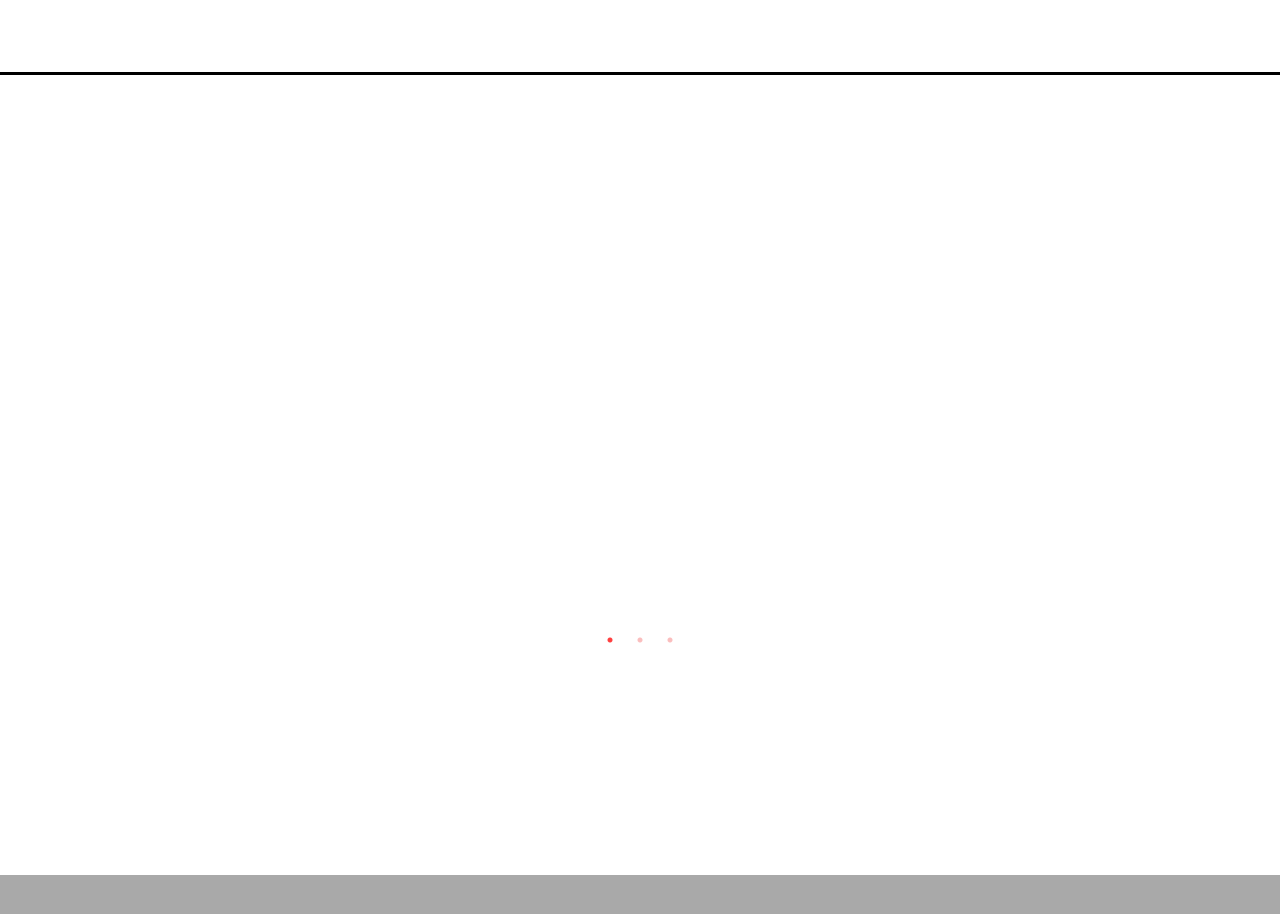
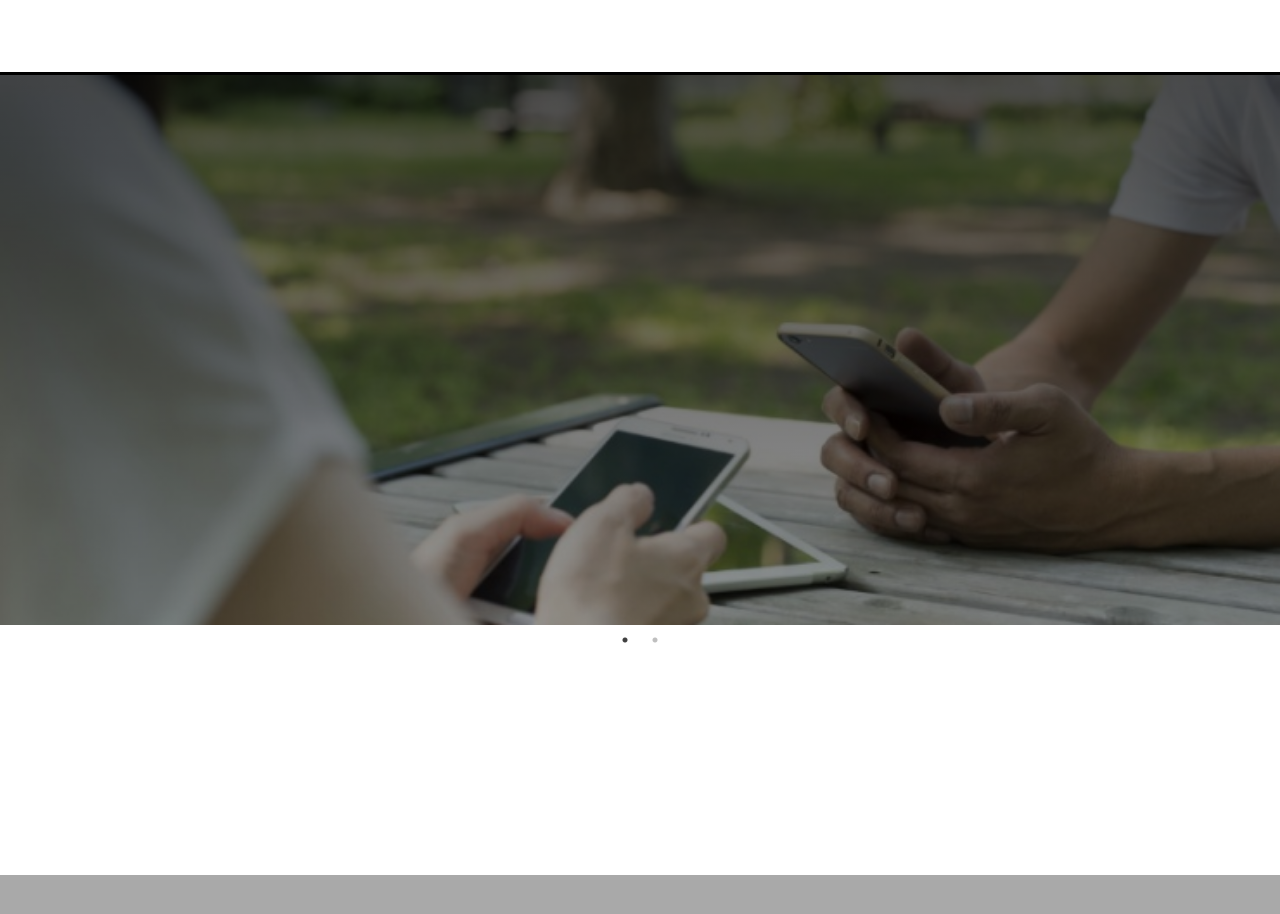
Before and after one commit to hack-swma/swma-frontend, a React (Create React App) app: page / in a window 1280 px wide. Shown: the top 914 px of the page. Built offline with nearby package versions, Linux system fonts and the light colour scheme; a web font is replaced by a local one.

Commit message:
✔️ Create Notfound Page

```diff
--- a/src/components/Main/index.jsx
+++ b/src/components/Main/index.jsx
@@ -2,24 +2,19 @@ import * as style from './index.style';
 import 'slick-carousel/slick/slick.css'
 import 'slick-carousel/slick/slick-theme.css'
 
-import Slider from 'react-slick';
-import axios from 'axios'
-
 import sliderImage1 from '../../images/Main/sliderImage1.png'
+import sliderImage2 from '../../images/Main/sliderImage1.png'
+import sliderImage3 from '../../images/Main/sliderImage1.png'
 
 const Render = () => {
-    const colorList = ['red', 'orange', 'yellow']
     const settings = {
         arrows: false,
         dots: true,
         infinite: true,
-        slidesToShow: 1,
-        slidesToScroll: 1
     };
     return (
         <style.background>
             <style.slider {...settings}>
-                <style.sliderImage bg={sliderImage1}/>
                 <style.sliderImage bg={sliderImage1}/>
                 <style.sliderImage bg={sliderImage1}/>
             </style.slider>
--- a/src/components/Main/index.style.js
+++ b/src/components/Main/index.style.js
@@ -12,17 +12,6 @@ export const background = styled.div`
 export const slider = styled(Slider)`
     width: 100vw;
     height: 550px;
-    display: flex;
-    .slick-dots {
-        .slick-active {
-            button::before {
-                color: #ff0000;
-            }
-        }
-        button::before {
-            color: #ee0000;
-        }
-    }
 `
 export const sliderImage = styled.div`
     width: 100%;
@@ -30,10 +19,6 @@ export const sliderImage = styled.div`
     background-image: linear-gradient(rgba(0, 0, 0, 0.7), rgba(0, 0, 0, 0.4)), url(${(props) => props.bg});
     background-size: cover;
 `
-export const sliderContent = styled.div`
-    height: 300px;
-    background-color: ${(props) => props.bgColor};
-`
 export const sliderArrow = styled.div`
     background-color: lightgray;
 `
--- /dev/null
+++ b/src/components/Notfound/index.jsx
@@ -0,0 +1,6 @@
+const Render = () => {
+    return (
+        <span>NotFound</span>
+    )
+}
+export default Render
--- a/src/routers/routes.js
+++ b/src/routers/routes.js
@@ -1,10 +1,12 @@
 import Main from '../components/Main/index'
+import Notfound from '../components/Notfound/index'
 import Mypage from '../components/Mypage/index'
 import Signin from '../components/Auth/Signin/index'
 import Signup from '../components/Auth/Signup/index'
 
 export default [
-    { path: '*', component: <Main/>, nav: true, footer: true },
+    { path: '', component: <Main/>, nav: true, footer: true },
+    { path: '*', component: <Notfound/>, nav: true, footer: true },
     { path: '/mypage', component: <Mypage/>, nav: true, footer: true },
     { path: '/signin', component: <Signin/>, nav: false, footer: false },
     { path: '/signup', component: <Signup/>, nav: false, footer: false },
```
Also changed, not shown: src/components/Notfound/index.style.js (added).
